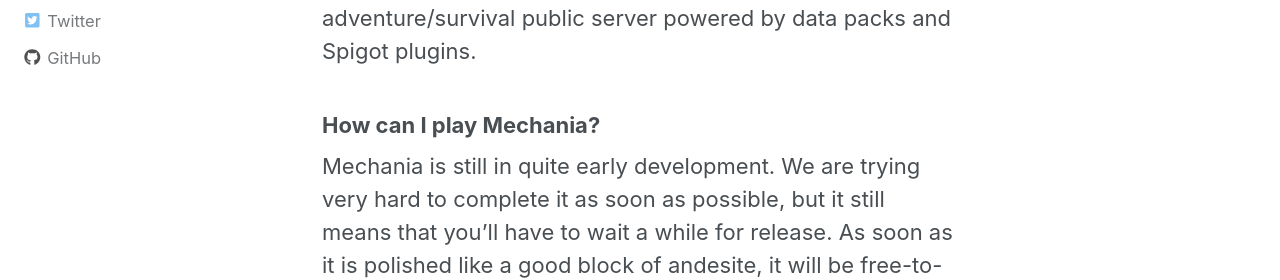
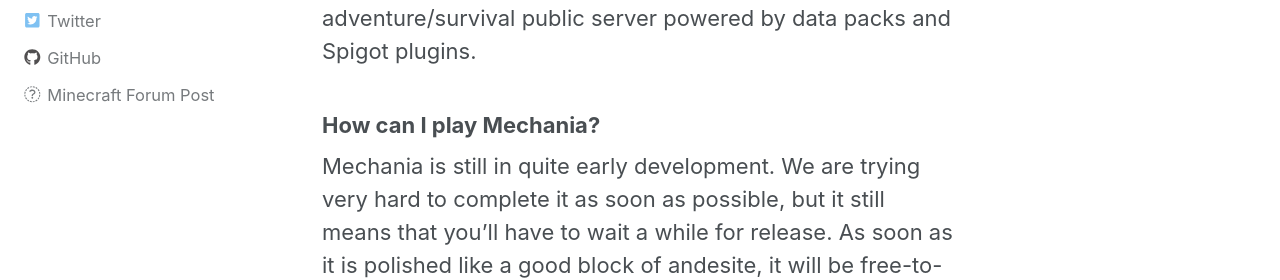
Before and after one commit to mechania/mechania.github.io, a Jekyll site: the page built from _posts/2019-02-20-what-is-mechania.md, in a window 1280 px wide. Shown: the part 388-668 px from the top of the page. Built offline with Jekyll 4.4.1, drawn with Linux system fonts in a browser that asks for light colours; cached includes are drawn as plain includes; nearby versions of some CDN libraries; our own code applies the rules of GitHub Pages for plain Markdown files.

Commit message:
Update 2019-02-20-what-is-mechania.md

```diff
--- a/_posts/2019-02-20-what-is-mechania.md
+++ b/_posts/2019-02-20-what-is-mechania.md
@@ -18,6 +18,9 @@ author:
     - label: "GitHub"
       icon: "fab fa-fw fa-github"
       url: "https://github.com/mechania"
+    - label: "Minecraft Forum Post"
+      icon: "fab fa-fw fa-paperclip"
+      url: "https://www.minecraftforum.net/forums/servers-java-edition/server-recruitment/2919839-mechania-a-magical-and-technological-adventure"
 ---
 
 Mechania is a unique realm consisting of distinct worlds filled with custom mobs, generation, and gameplay mechanics, all intertwined with the vast concepts of magic and technology - in basic language, this is an adventure/survival public server powered by data packs and Spigot plugins.
```
